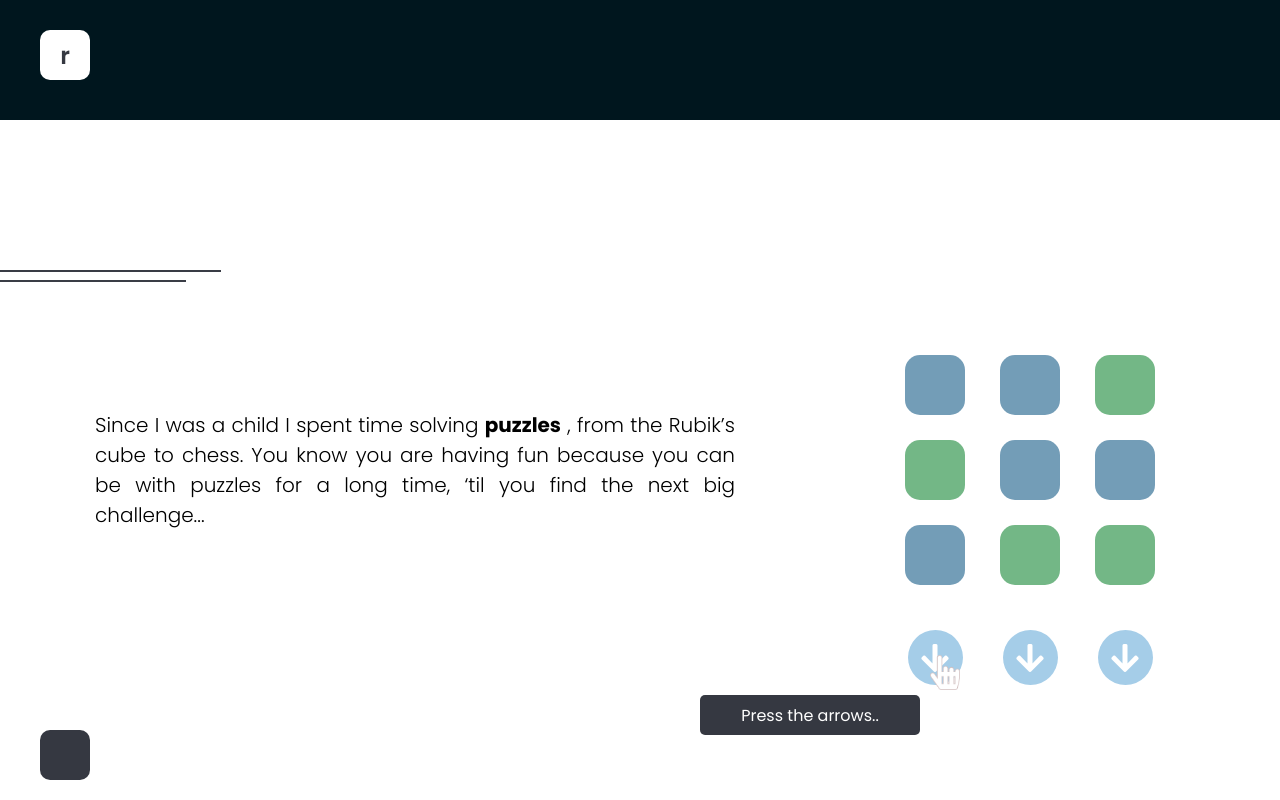
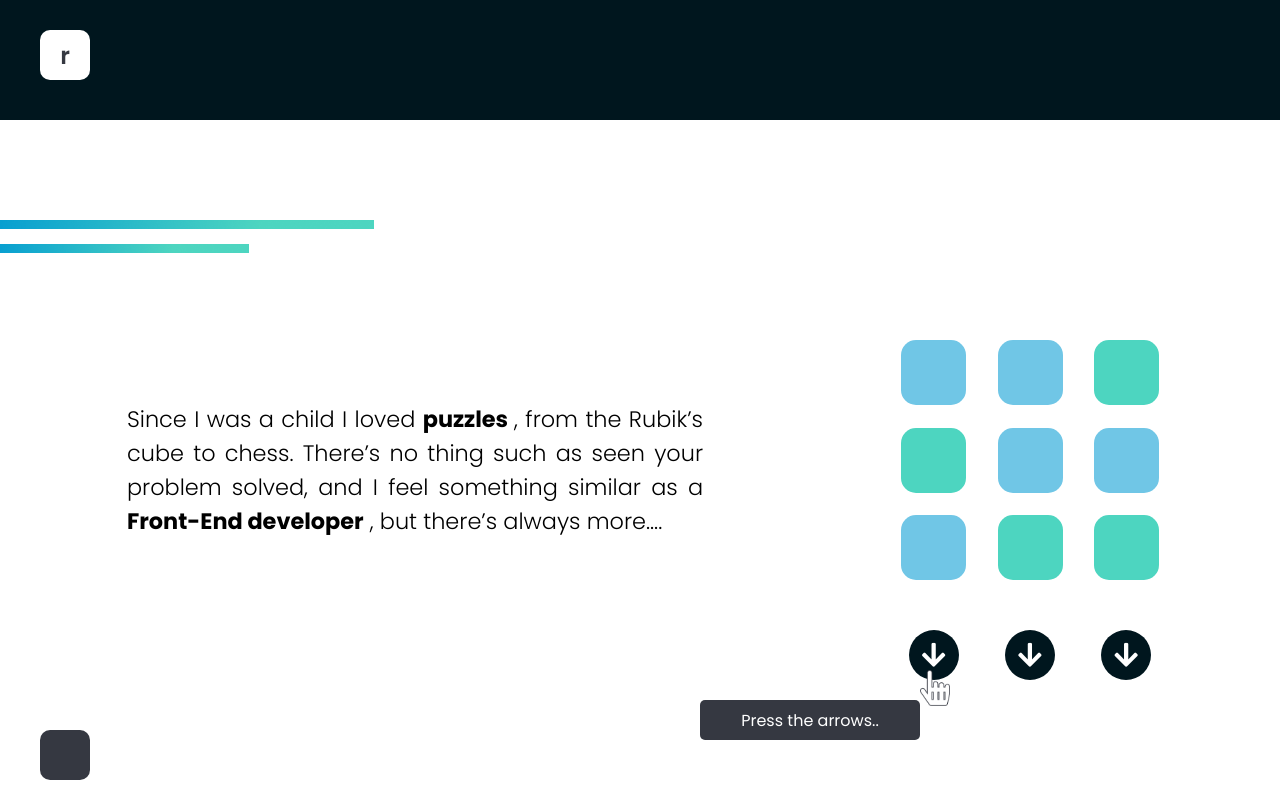
Before and after one commit to DannyCarvajal/portfolio-2022, a React (Create React App) app: page / in a window 1280 px wide. Shown: the part 680-1480 px from the top of the page. Built offline with nearby package versions, Linux system fonts and the light colour scheme.

Commit message:
logic Section refactoring, including new styles and adding new images

```diff
--- a/src/components/global/clickIndication.jsx
+++ b/src/components/global/clickIndication.jsx
@@ -1,4 +1,4 @@
-import {useEffect, useRef, useState} from "react";
+import {useEffect, useState} from "react";
 import "./clickIndication.scss";
 // IMAGES
 import HandIndicator from "../../assets/img/handindicator.png";
--- a/src/components/global/clickIndication.scss
+++ b/src/components/global/clickIndication.scss
@@ -12,8 +12,8 @@
     &__hand {
         width: 30px;
         position: absolute;
-        top: -40px;
-        right: -40px;
+        top: -30px;
+        right: -30px;
 
 
     }
--- a/src/components/rubiks/rubik.jsx
+++ b/src/components/rubiks/rubik.jsx
@@ -1,42 +1,11 @@
-import {useState, useEffect} from "react";
+// STYLES
 import "./rubik.scss";
+// LOGIC
+import useRubikLogic from "../../hooks/rubiksLogic";
 
 const Rubik = ({colorArray, index, isRubikSolved, setIsRubikSolved, solution, rubikItemClass}) => {
-	const [colors, setColors] = useState(colorArray);
-	const [currentPosition, setCurrentPosition] = useState(0);
-	const [activeArrow, setActiveArrow] = useState(false);
-	const colorHandler = position => {
-		// RESTART COUNTER
-		if (position === 8) setCurrentPosition(0);
-		// RETURN FIRST COLORS AGAIN IF REACHED LAST COLOR
-		if (position >= 6) return colors[position - 6];
+	const {colorHandler, currentPosition, activeArrow, positionHandler, showTipHandler, arrowAnimation} = useRubikLogic(colorArray, index, isRubikSolved, setIsRubikSolved, solution);
 
-		return colors[position];
-	};
-
-	const positionHandler = () => setCurrentPosition(currentPosition + 1);
-	const showTipHandler = () => {
-		const tip = document.querySelector(".logicSection__tip");
-		tip.classList.add("showAnimation");
-	};
-
-	useEffect(() => {
-		const newStatus = [...isRubikSolved];
-		if (currentPosition === solution) {
-			newStatus[index] = "t";
-		} else {
-			newStatus[index] = "f";
-		}
-		setIsRubikSolved(newStatus);
-	}, [currentPosition]);
-
-	// ONCLICK ARROW ANIMATION
-	const arrowAnimation = () => {
-		setActiveArrow(prev => !prev);
-		setTimeout(() => {
-			setActiveArrow(prev => !prev);
-		}, 500);
-	};
 	return (
 		<>
 			<div className="rubiksColumn">
--- a/src/components/rubiks/rubik.scss
+++ b/src/components/rubiks/rubik.scss
@@ -1,5 +1,8 @@
+@import '../../index.scss';
+
 .rubiksColumn {
-    height: 230px;
+
+    height: 240px;
     display: flex;
     flex-direction: column-reverse;
     justify-content: space-between;
@@ -7,11 +10,11 @@
     position: relative;
 
     .b {
-        background-color: #5085A5
+        background-color: $blue;
     }
 
     .g {
-        background-color: #50A568;
+        background-color: $green;
         ;
     }
 
@@ -22,11 +25,10 @@
         position: absolute;
         border: none;
         bottom: -100px;
-        width: 55px;
-        height: 55px;
-        opacity: 0.8;
+        width: 50px;
+        height: 50px;
         border-radius: 50%;
-        background-color: #8FC1E3;
+        background-color: $darkBlue;
         border: 1px linear #8FC1E3;
         color: white;
         display: flex;
@@ -34,10 +36,12 @@
         align-items: center;
 
         & i {
-            font-size: 2rem;
+            font-size: 1.7rem;
 
             &.active {
                 animation: moveToBottom 0.4s ease-in-out;
+                background-color: #00161ea2;
+
             }
 
 
--- /dev/null
+++ b/src/hooks/rubiksLogic.js
@@ -0,0 +1,50 @@
+import {useState, useEffect} from "react";
+
+const useRubikLogic = (colorArray, index, isRubikSolved, setIsRubikSolved, solution) => {
+	const [colors, setColors] = useState(colorArray);
+	const [currentPosition, setCurrentPosition] = useState(0);
+	const [activeArrow, setActiveArrow] = useState(false);
+	const colorHandler = position => {
+		// RESTART COUNTER
+		if (position === 8) setCurrentPosition(0);
+		// RETURN FIRST COLORS AGAIN IF REACHED LAST COLOR
+		if (position >= 6) return colors[position - 6];
+
+		return colors[position];
+	};
+
+	const positionHandler = () => setCurrentPosition(currentPosition + 1);
+	const showTipHandler = () => {
+		const tip = document.querySelector(".logicSection__tip");
+		tip.classList.add("showAnimation");
+	};
+
+	useEffect(() => {
+		const newStatus = [...isRubikSolved];
+		if (currentPosition === solution) {
+			newStatus[index] = "t";
+		} else {
+			newStatus[index] = "f";
+		}
+		setIsRubikSolved(newStatus);
+	}, [currentPosition]);
+
+	// ONCLICK ARROW ANIMATION
+	const arrowAnimation = () => {
+		setActiveArrow(prev => !prev);
+		setTimeout(() => {
+			setActiveArrow(prev => !prev);
+		}, 500);
+	};
+
+	return {
+		colorHandler,
+		currentPosition,
+		positionHandler,
+		showTipHandler,
+		activeArrow,
+		arrowAnimation,
+	};
+};
+
+export default useRubikLogic;
--- a/src/sections/logic/LogicSection.jsx
+++ b/src/sections/logic/LogicSection.jsx
@@ -1,8 +1,10 @@
-import {useEffect, useState} from "react";
-import Rubik from "../../components/rubiks/rubik";
-import SecretWord from "../../components/global/secretword";
-import ClickIndication from "../../components/global/clickIndication";
+import {useState} from "react";
+// COMPONENTS
+import Rubik from "../../components/rubiks/Rubik";
+import SecretWord from "../../components/global/Secretword";
+import ClickIndication from "../../components/global/ClickIndication";
 import AlertIndication from "../../components/global/alertIndication";
+// STYLES
 import "./logicSection.scss";
 // IMAGES
 import DecorationLine from "../../assets/img/decorationLine.png";
@@ -10,6 +12,7 @@ import DecorationLine from "../../assets/img/decorationLine.png";
 const Logic = () => {
 	const [isRubikSolved, setIsRubikSolved] = useState(["f", "f", "f"]);
 	const checkIfSolved = () => !isRubikSolved.includes("f");
+	const messageIndication = checkIfSolved() ? "Rubik's solved!" : "Fill all the squares with blue";
 
 	// COLOR PUZZLE ARRAYS
 	const columnColors = [
@@ -24,7 +27,7 @@ const Logic = () => {
 		<section className="logicSection">
 			<img src={DecorationLine} alt="decorationLine" className="logicSection__decorationLine" />
 			<p className="logicSection__story">
-				Since I was a child I spent time solving <b>puzzles</b> , from the Rubik’s cube to chess. You know you are having fun because you can be with puzzles for a long time, ‘til you find the next big challenge...
+				Since I was a child I loved <b>puzzles </b> , from the Rubik’s cube to chess. There’s no thing such as seen your problem solved, and I feel something similar as a <b>Front-End developer</b> , but there’s always more....
 			</p>
 			<div className="logicSection__puzzleContainer">
 				{columnColors.map((column, index) => (
@@ -32,7 +35,7 @@ const Logic = () => {
 				))}
 				<ClickIndication message="Press the arrows.." containerClass="logicIndicator" elemntsToFade=".downArrowRubik" />
 			</div>
-			<p className="logicSection__tip">Fill all the squares with blue</p>
+			<p className="logicSection__tip">{messageIndication}</p>
 			{/* ANIMATION OF SOLVED */}
 			{checkIfSolved() && <AlertIndication found="i" message="Letter Found" bgcolor="#353841" />}
 			<SecretWord secretLetter={checkIfSolved() ? "i" : ""} bgcolor="#353841" letterColor="white" animation={checkIfSolved() ? "animation" : ""} />
--- a/src/sections/logic/logicSection.scss
+++ b/src/sections/logic/logicSection.scss
@@ -1,3 +1,5 @@
+@import '../../index.scss';
+
 .logicSection {
     min-height: 80vh;
     display: flex;
@@ -12,6 +14,7 @@
         text-align: justify;
         width: 90vw;
         margin-top: 120px;
+        max-width: 700px;
     }
 
     &__puzzleContainer {
@@ -28,14 +31,13 @@
     &__decorationLine {
         position: absolute;
         top: 60px;
-        left: 0;
+        left: -120px;
     }
 
     // RUBIKS PUZZLE
     .colorItem {
-        width: 60px;
-        height: 60px;
-        opacity: 0.8;
+        width: 65px;
+        height: 65px;
         border-radius: 15px;
 
         &.active {
@@ -83,56 +85,53 @@
     }
 }
 
+@media (min-width:700px) {
+    /* tablet, landscape iPad */
 
-@media (min-width:700px) {
+    .logicSection {
+        min-height: unset;
+
+        &__story {
+            font-size: 1.3rem;
+        }
+
+    }
+}
+
+
+
+@media (min-width:1000px) {
 
     /* tablet, landscape iPad */
     .logicSection {
         min-height: 700px;
-        max-height: 70vh;
-
-
-    }
-
-}
-
-
-@media (min-width:1100px) {
-
-    /* tablet, landscape iPad */
-    .logicSection {
+        max-height: 900px;
         flex-direction: row;
         justify-content: space-between;
         align-items: center;
 
         &__story {
-            max-width: 50vw;
+            font-size: 1.4rem;
+            max-width: 45vw;
             margin: 0 auto;
         }
 
         &__decorationLine {
             position: absolute;
-            top: 150px;
+            top: 100px;
             left: 0;
         }
-
-
 
         &__puzzleContainer {
             padding: 40px;
             margin-right: 50px;
-        }
-
-        // RUBIKS PUZZLE
-        .colorItem {
-            width: 60px;
-            height: 60px;
+            margin-bottom: 20px;
         }
 
         // HAND INDICATOR
         .clickIndication {
             left: -130px;
-            bottom: -110px;
+            bottom: -120px;
 
 
             &__hand {
@@ -143,10 +142,12 @@
         // INSTRUCTION TO SOLVE
         &__tip {
             position: absolute;
+            width: 400px;
             top: 22%;
             font-size: 2rem;
-            right: 100px;
+            right: 50px;
             height: 50px;
+            text-align: center;
         }
 
 
```
Also changed, not shown: src/assets/img/decorationLine.png, src/assets/img/handindicator.png.
